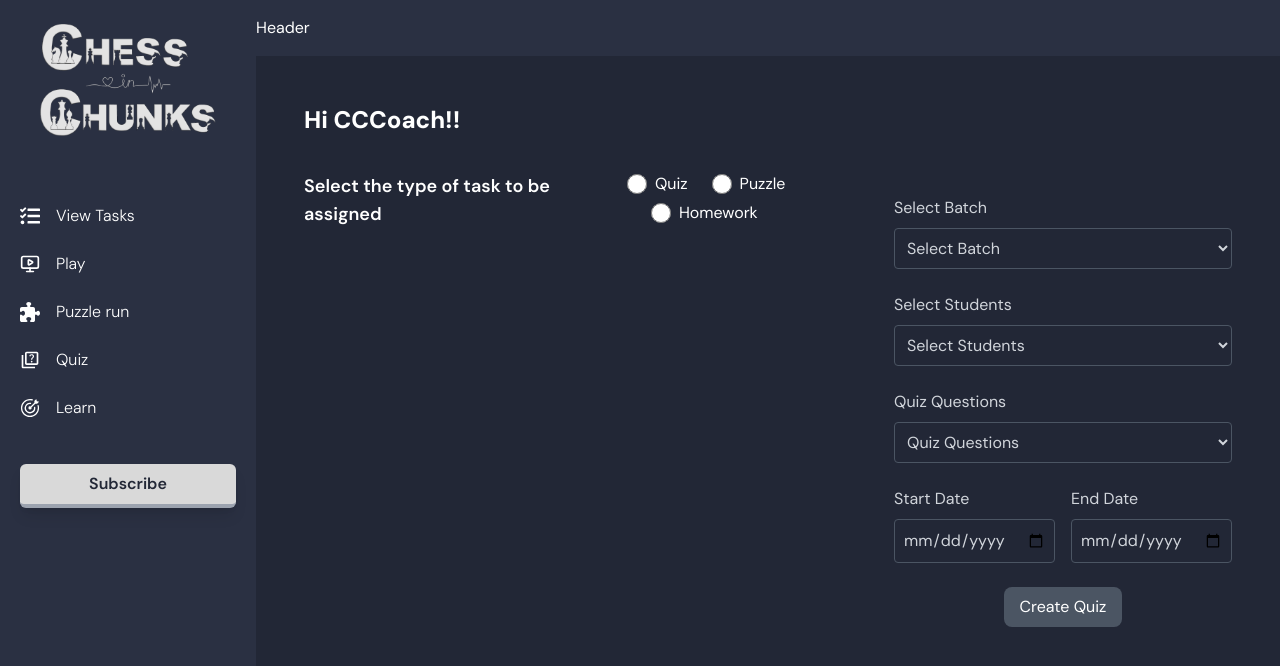
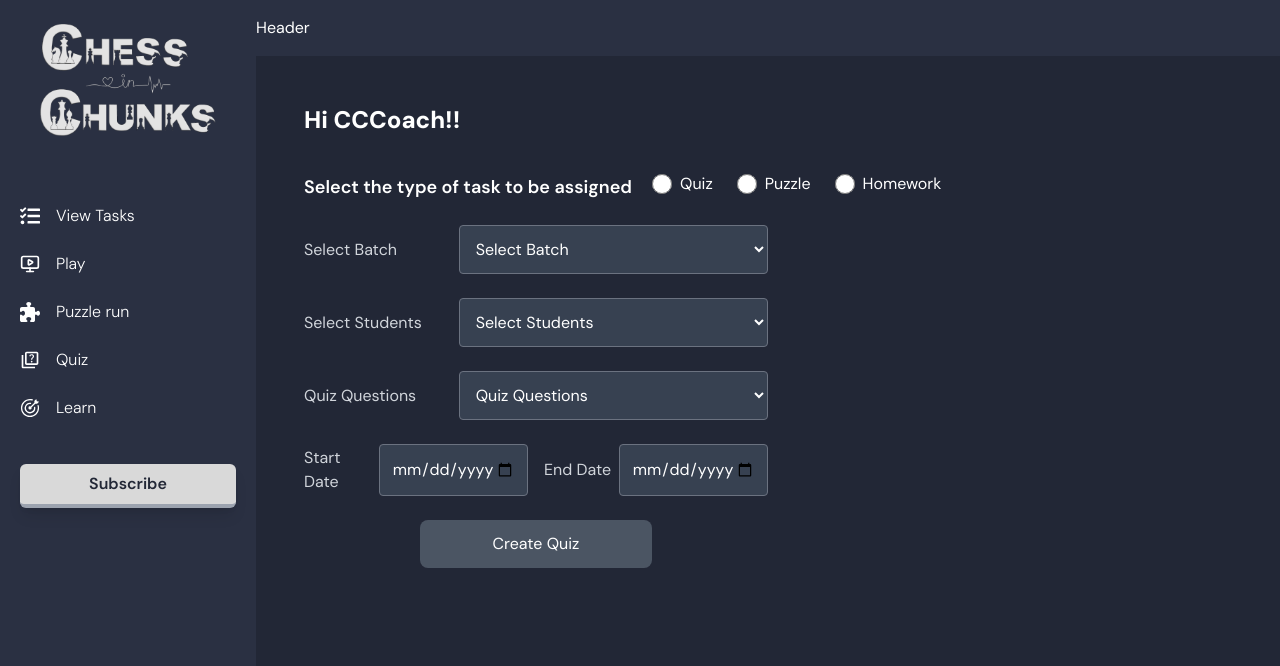
Before and after one commit to MirageTHE69/chessnchunks-frontend, a Next.js app: page /upload-tasks in a window 1280 px wide. Shown: the top 666 px of the page. Built offline with nearby package versions, Linux system fonts and the light colour scheme.

Commit message:
single page created

```diff
--- a/src/app/(main)/upload-tasks/page.tsx
+++ b/src/app/(main)/upload-tasks/page.tsx
@@ -5,11 +5,16 @@ type Props = {};
 export default function Page(props: Props) {
   return (
     <div className="w-full p-8">
+      {/* Page Header */}
       <PageHeader title="Hi CCCoach!!" />
 
       {/* Form Section */}
-      <div className="mt-8 flex">
-        <h2 className="text-lg font-semibold">Select the type of task to be assigned</h2>
+      <div className="mt-8">
+        {/* Task Type Selection */}
+        <div className="flex items-center">
+          <h2 className="text-lg font-semibold text-white">
+            Select the type of task to be assigned
+          </h2>
 
           <div className="ml-5 space-x-6">
             {/* Quiz Radio Button */}
@@ -18,9 +23,9 @@ export default function Page(props: Props) {
                 type="radio"
                 name="taskType"
                 value="quiz"
-              className="form-radio h-5 w-5 border border-white text-transparent checked:bg-darkblue checked:border-darkblue focus:ring-0"
+                className="form-radio h-5 w-5 border border-white text-darkblue checked:bg-darkblue focus:ring-0"
               />
-            <span className="ml-2 text-white-700">Quiz</span>
+              <span className="ml-2 text-white">Quiz</span>
             </label>
 
             {/* Puzzle Radio Button */}
@@ -29,9 +34,9 @@ export default function Page(props: Props) {
                 type="radio"
                 name="taskType"
                 value="puzzle"
-              className="form-radio h-5 w-5 border border-white text-transparent checked:bg-darkblue checked:border-darkblue focus:ring-0"
+                className="form-radio h-5 w-5 border border-white text-darkblue checked:bg-darkblue focus:ring-0"
               />
-            <span className="ml-2 text-white-700">Puzzle</span>
+              <span className="ml-2 text-white">Puzzle</span>
             </label>
 
             {/* Homework Radio Button */}
@@ -40,48 +45,55 @@ export default function Page(props: Props) {
                 type="radio"
                 name="taskType"
                 value="homework"
-              className="form-radio h-5 w-5 border border-white text-transparent checked:bg-darkblue checked:border-darkblue focus:ring-0"
+                className="form-radio h-5 w-5 border border-white text-darkblue checked:bg-darkblue focus:ring-0"
               />
-            <span className="ml-2 text-white-700">Homework</span>
+              <span className="ml-2 text-white">Homework</span>
             </label>
+          </div>
+        </div>
 
-        </div>
-        <form className="mt-6 space-y-6">
-          <div>
-            <label className="block text-gray-300">Select Batch</label>
-            <select className="w-full mt-2 p-2 bg-transparent border border-gray-600 rounded text-gray-300">
+        <form className="mt-6 w-[50%] space-y-6">
+          {/* Select Batch */}
+          <div className="flex items-center">
+            <label className="text-gray-300 w-1/3">Select Batch</label>
+            <select className="w-2/3 p-3 bg-gray-700 border border-gray-500 rounded text-white">
               <option>Select Batch</option>
             </select>
           </div>
 
-          <div>
-            <label className="block text-gray-300">Select Students</label>
-            <select className="w-full mt-2 p-2 bg-transparent border border-gray-600 rounded text-gray-300">
+          {/* Select Students */}
+          <div className="flex items-center">
+            <label className="text-gray-300 w-1/3">Select Students</label>
+            <select className="w-2/3 p-3 bg-gray-700 border border-gray-500 rounded text-white">
               <option>Select Students</option>
             </select>
           </div>
 
-          <div>
-            <label className="block text-gray-300">Quiz Questions</label>
-            <select className="w-full mt-2 p-2 bg-transparent border border-gray-600 rounded text-gray-300">
+          {/* Quiz Questions */}
+          <div className="flex items-center">
+            <label className="text-gray-300 w-1/3">Quiz Questions</label>
+            <select className="w-2/3 p-3 bg-gray-700 border border-gray-500 rounded text-white">
               <option>Quiz Questions</option>
             </select>
           </div>
 
-          <div className="flex space-x-4">
-            <div className="w-full">
-              <label className="block text-gray-300">Start Date</label>
+          {/* Start Date and End Date */}
+          <div className="flex items-center space-x-4">
+            <div className="flex items-center w-1/2">
+              <label className="text-gray-300 w-1/3">Start Date</label>
               <input
                 type="date"
-                className="w-full mt-2 p-2 bg-transparent border border-gray-600 rounded text-gray-300"
+                className="w-2/3 p-3 bg-gray-700 border border-gray-500 rounded text-white"
+                placeholder="dd-mm-yyyy"
               />
             </div>
 
-            <div className="w-full">
-              <label className="block text-gray-300">End Date</label>
+            <div className="flex items-center w-1/2">
+              <label className="text-gray-300 w-1/3">End Date</label>
               <input
                 type="date"
-                className="w-full mt-2 p-2 bg-transparent border border-gray-600 rounded text-gray-300"
+                className="w-2/3 p-3 bg-gray-700 border border-gray-500 rounded text-white"
+                placeholder="dd-mm-yyyy"
               />
             </div>
           </div>
@@ -90,7 +102,7 @@ export default function Page(props: Props) {
           <div className="flex justify-center mt-6">
             <button
               type="submit"
-              className="bg-gray-600 hover:bg-gray-700 text-white py-2 px-4 rounded-lg"
+              className="w-1/2 bg-gray-600 hover:bg-gray-700 text-white py-3 px-6 rounded-lg"
             >
               Create Quiz
             </button>
```
Lines whose indentation alone changed are shown as unchanged.
